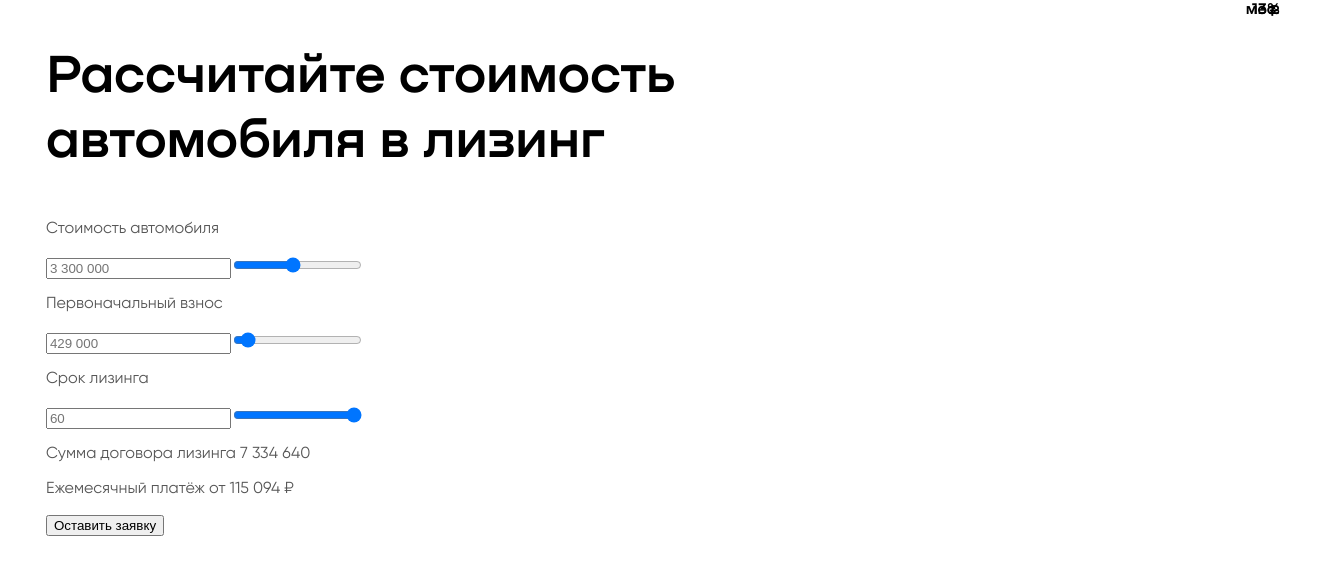
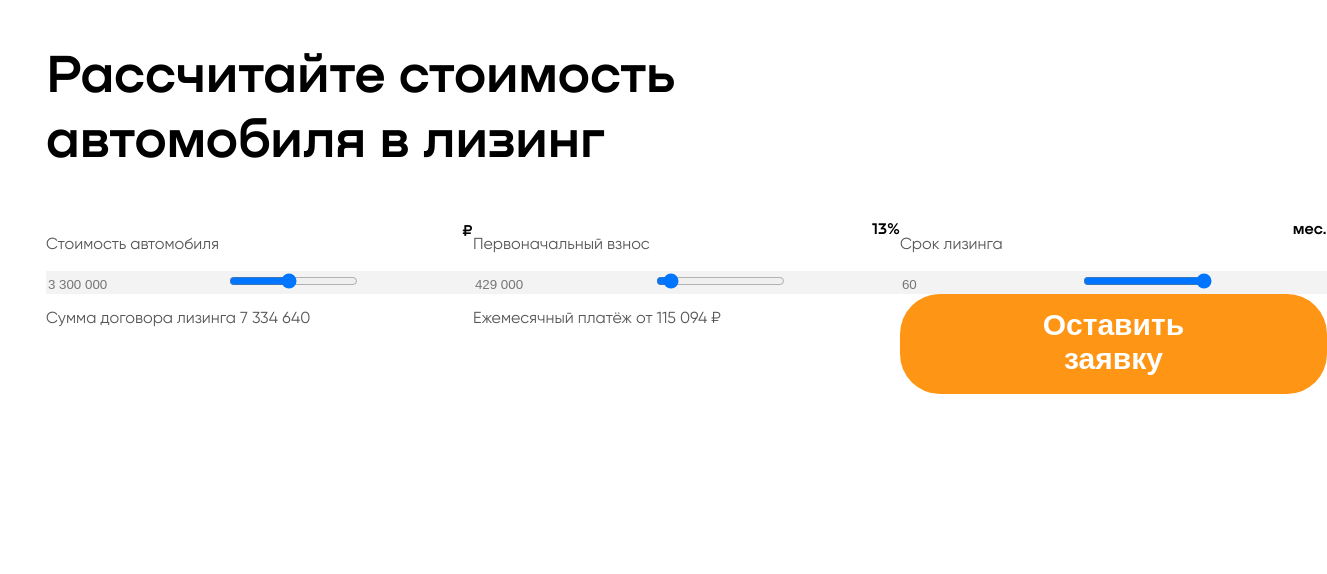
Before and after one commit to Ave-Mari/Oxem-Test, a React app: page / in a window 1280 px wide. Shown: the top 574 px of the page, 1327 px wide, since content can reach past the window. Built offline with nearby package versions, Linux system fonts and the light colour scheme; the HTML template or start-up script is replaced by a standard one.

Commit message:
make a grid template

```diff
--- a/src/styles/inputs.scss
+++ b/src/styles/inputs.scss
@@ -1,7 +1,10 @@
-.input-block {
-  background-color: #F3F3F4;
+.block {
   position: relative;
-  width: 25%;
+  width: 427px;
+}
+
+.input-wrapper {
+    background-color: #F3F3F4;
 }
 
 .input-percent {
@@ -10,6 +13,40 @@
   top: 0;
   margin: 0;
 }
+
+.blocks-wrapper {
+    display: grid;
+    grid-template-columns: 2fr 2fr 2fr;
+}
+
+.block {
+    font: 5px;
+}
+
+.text-input {
+    border: none;
+    background: #F3F3F4;
+  }
+
+
+
+
+.btn-submit {
+    font-weight: 900;
+    font-size: 30px;
+    display: flex;
+    color: #fff;
+    flex-direction: column;
+    justify-content: center;
+    align-items: center;
+    padding: 14px 92px 18px 92px;
+    background: #FF9514;
+    border-radius: 40px;
+    border: none;
+    cursor: pointer;
+}
+
+
 
 .input-range::-moz-range-thumb {
   -webkit-appearance: none;
```
